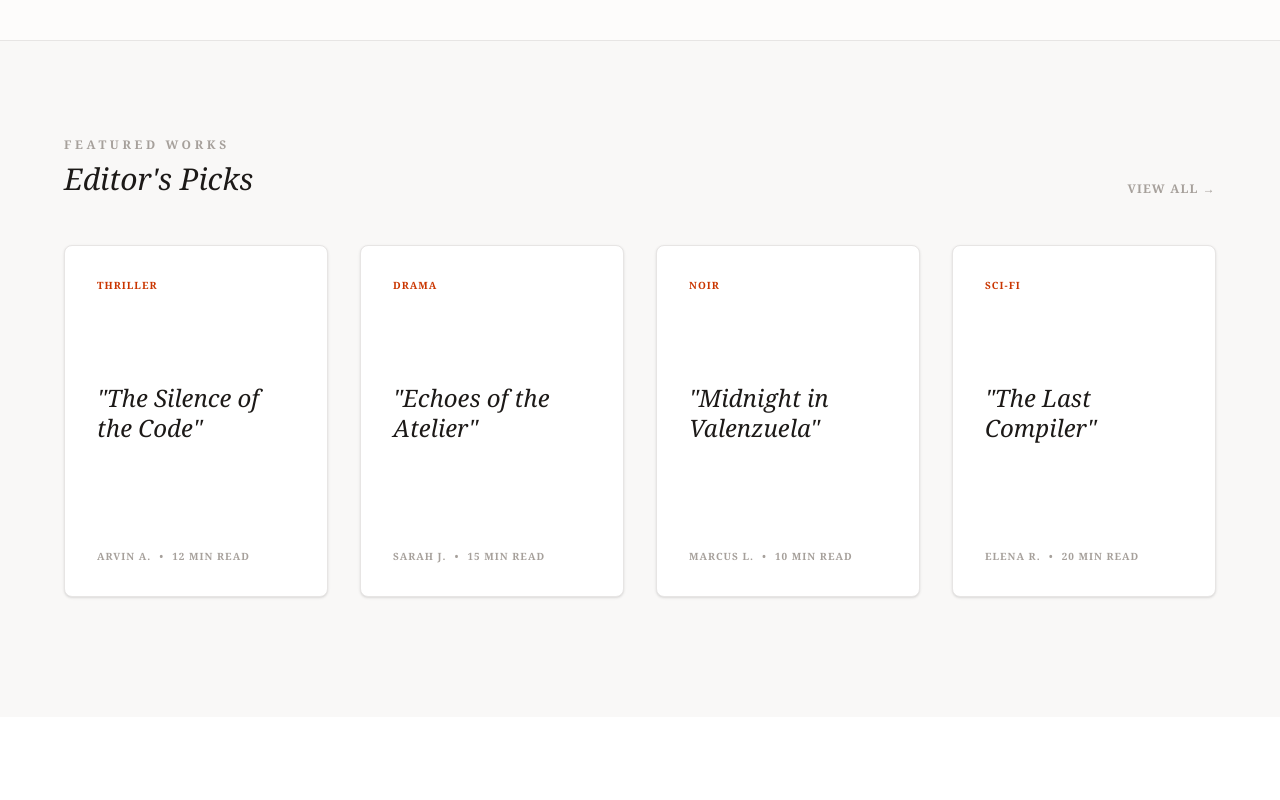
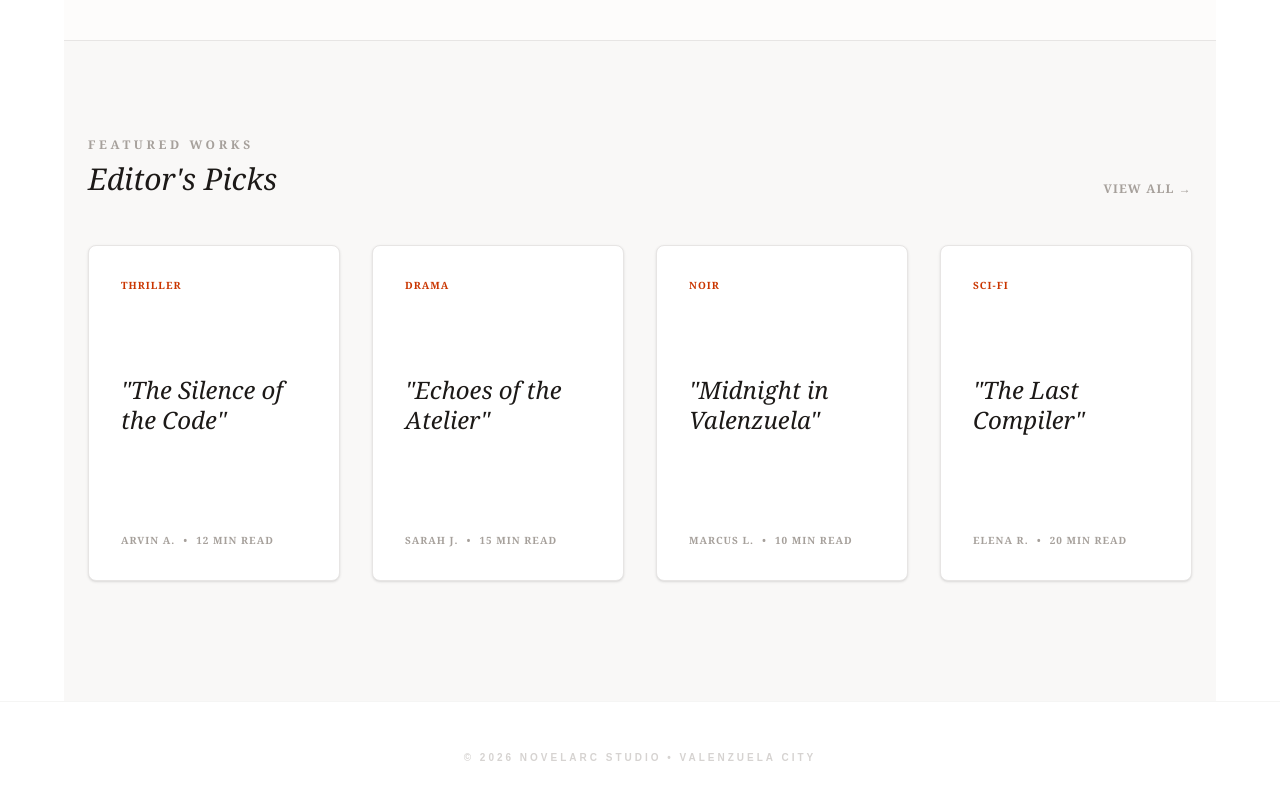
Before and after one commit to alientoarvinb0477-cloud/novelco, a Next.js app: page / in a window 1280 px wide. Shown: the part 702-1502 px from the top of the page. Before the commit the page ends 1419 px from the top, so only its background shows below. Built offline with nearby package versions, Linux system fonts and the light colour scheme; no server answers.

Commit message:
Update layout.tsx

```diff
--- a/src/app/layout.tsx
+++ b/src/app/layout.tsx
@@ -11,8 +11,22 @@ export default function RootLayout({ children }: { children: React.ReactNode })
   return (
     <ClerkProvider>
       <html lang="en">
-        <body suppressHydrationWarning>
-          {children}
+        <body suppressHydrationWarning className="bg-[#FDFCFB] text-stone-900 selection:bg-orange-100">
+          {/* This wrapper ensures EVERY page starts with the same
+              responsive padding and max-width.
+          */}
+          <div className="min-h-screen flex flex-col">
+            <main className="flex-grow w-full max-w-7xl mx-auto px-5 sm:px-8 md:px-12 lg:px-16">
+              {children}
+            </main>
+
+            {/* Optional Global Footer could go here */}
+            <footer className="py-12 border-t border-stone-100 text-center">
+              <p className="font-sans text-[10px] font-bold uppercase tracking-[0.3em] text-stone-300">
+                © 2026 NovelArc Studio • Valenzuela City
+              </p>
+            </footer>
+          </div>
         </body>
       </html>
     </ClerkProvider>
```
